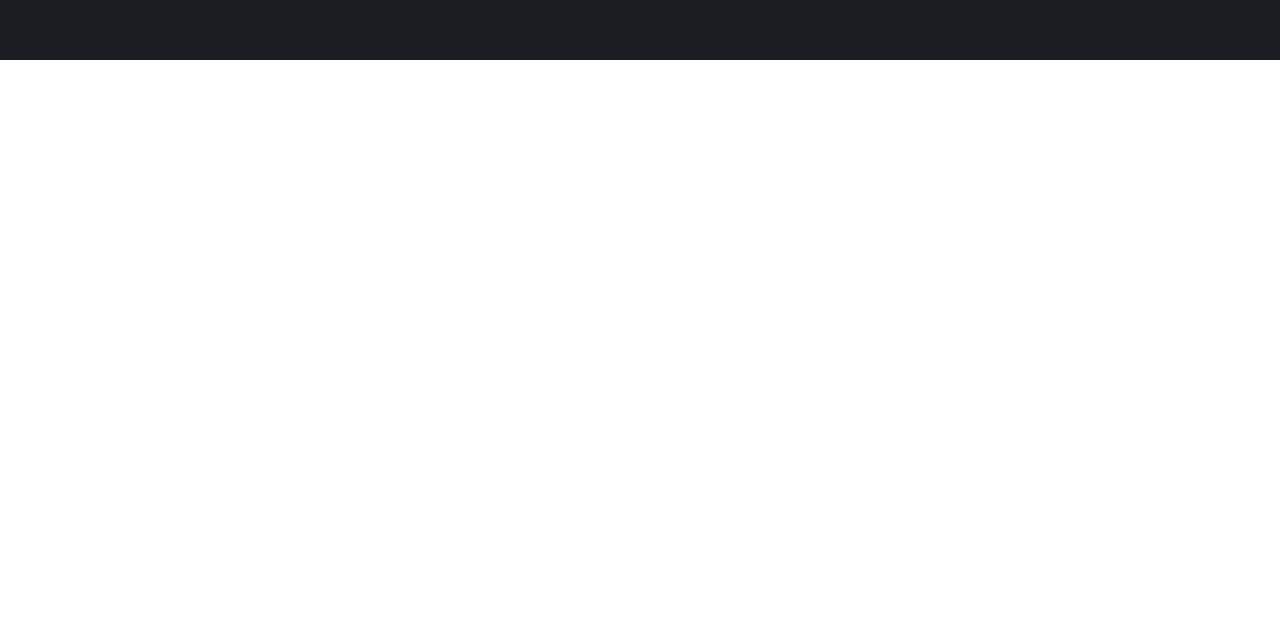
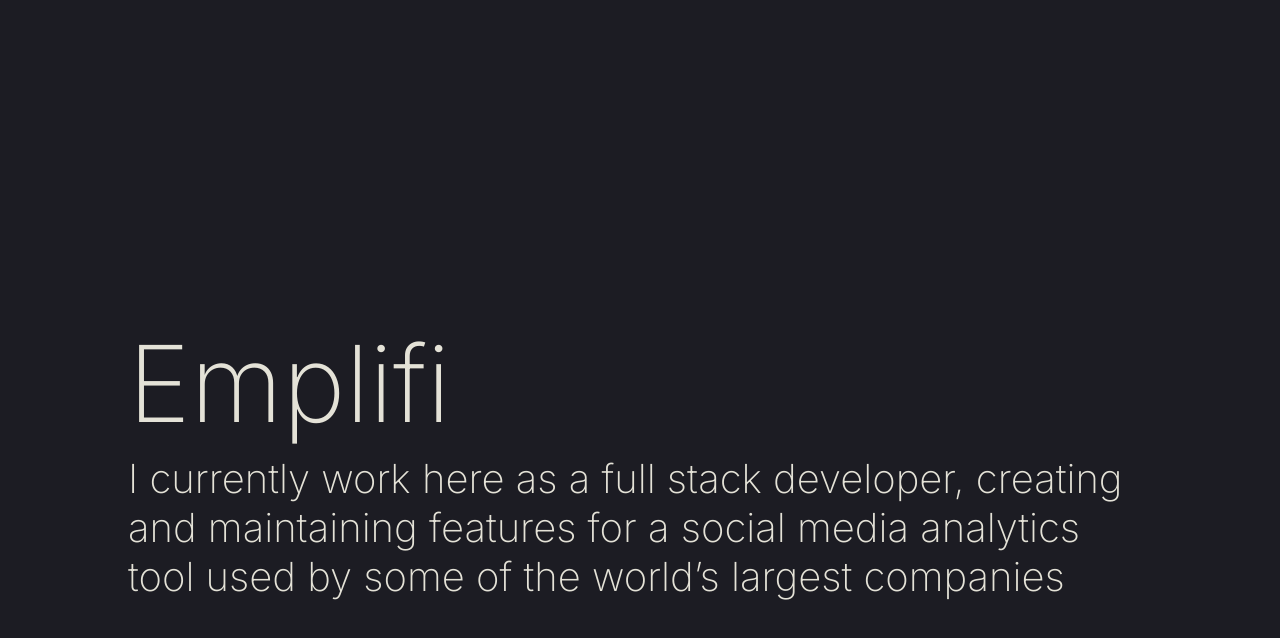
Before and after one commit to Burkes321/samuel-burke-dev, a Next.js app: page / in a window 1280 px wide. Shown: the part 740-1378 px from the top of the page. Before the commit the page ends 800 px from the top, so only its background shows below. Built offline with nearby package versions, Linux system fonts and the light colour scheme.

Commit message:
addition of emplifi section

```diff
--- a/src/app/page.tsx
+++ b/src/app/page.tsx
@@ -2,11 +2,13 @@
 import css from './page.module.css';
 
 import { Intro } from '~/sections/intro';
+import { Emplifi } from '~/sections/emplifi';
 
 export const Index = () => {
   return (
     <div className={css.mainContainer}>
       <Intro />
+      <Emplifi />
     </div>
   );
 };
--- /dev/null
+++ b/src/sections/emplifi/Emplifi.tsx
@@ -0,0 +1,16 @@
+import css from './emplifi.module.css';
+
+export const Emplifi = () => {
+  return (
+    <div className={css.container}>
+      <div className={css.contentContainer}>
+        <h2 className={css.title}>Emplifi</h2>
+        <p className={css.subtext}>
+          I currently work here as a full stack developer, creating and
+          maintaining features for a social media analytics tool used by some of
+          the world’s largest companies
+        </p>
+      </div>
+    </div>
+  );
+};
--- /dev/null
+++ b/src/sections/emplifi/emplifi.module.css
@@ -0,0 +1,26 @@
+.container {
+  color: var(--secondary-shade);
+  height: 100vh;
+  display: flex;
+  justify-content: center;
+  align-items: center;
+
+  .contentContainer {
+    display: flex;
+    flex-direction: column;
+    justify-content: space-between;
+    width: 80%;
+    height: 282px;
+
+
+    .title {
+      font-weight: var(--default-font-weight);
+      font-size: 106px;
+    }
+
+    .subtext {
+      font-weight: var(--default-font-weight);
+      font-size: 40px;
+    }
+  }
+}
--- /dev/null
+++ b/src/sections/emplifi/index.ts
@@ -0,0 +1 @@
+export * from './Emplifi';
--- a/src/sections/intro/Intro.tsx
+++ b/src/sections/intro/Intro.tsx
@@ -4,6 +4,7 @@
   return (
     <div className={css.container}>
       <div className={css.contentContainer}>
+        {/* TODO: put github and linkedin svg logos next to header */}
         <h2 className={css.title}>Hi, I&apos;m Sam</h2>
         <p className={css.subtext}>
           I&apos;m an experienced <strong>full-stack web developer</strong>{' '}
```
